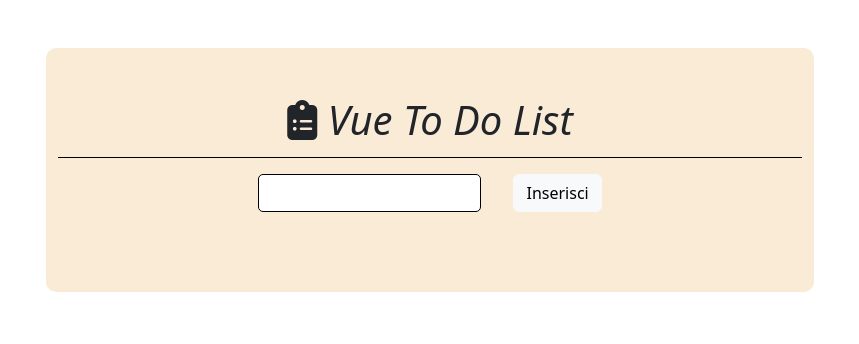
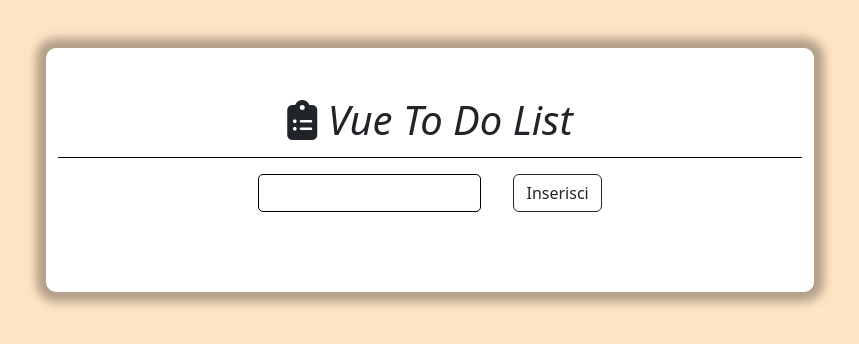
Before and after one commit to GtDavide01/Vue-To-Do-List, a plain HTML site: page index.html in a window 1280 px wide. Shown: the whole page, without its empty margins (210-1069 px from the left). Drawn offline with nearby package versions, Linux system fonts and the light colour scheme.

Commit message:
modificato un pò di css

```diff
--- a/css/style.css
+++ b/css/style.css
@@ -1,7 +1,11 @@
+body{
+    background-color:bisque;
+}
 .container{
     width: 60%;
-    background-color: antiquewhite;
+    background-color: white;
     border-radius: 10px;
+    box-shadow: 0 0 10px 10px rgba(0,0,0,.3);
 }
 header{
     width: 100%;
@@ -25,6 +29,7 @@ main ul{
 }
 main span {
     cursor: pointer;
+    user-select: none;
 }
 main li{
     width: 100%;
--- a/index.html
+++ b/index.html
@@ -30,7 +30,7 @@
                 <input @keyup.enter="addTodo" type="text" id="insert-todo" v-model.trim="userTodo">
                 <!--  MILESTONE 3
                  Predisporre un campo di input testuale e un pulsante "aggiungi": cliccando sul pulsante, il testo digitato viene letto e utilizzato per creare un nuovo todo, che quindi viene aggiunto alla lista dei todo esistenti. -->
-                <button @click="addTodo" class="btn btn-light"> Inserisci </button>
+                <button @click="addTodo" class="btn btn-outline-dark"> Inserisci </button>
             </div>
             <div class="card-todo d-flex justify-content-center mt-4">
                 <ul>
```
